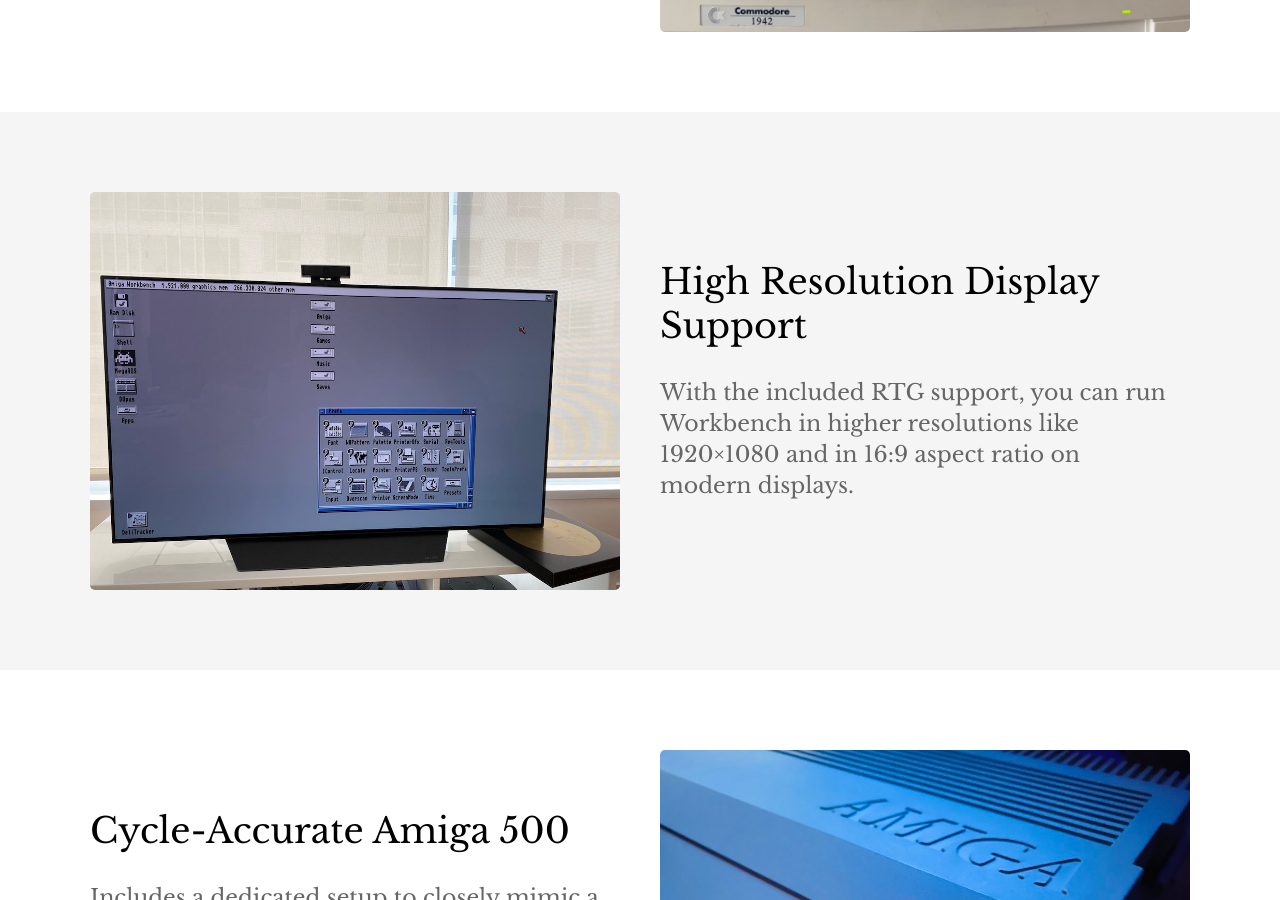
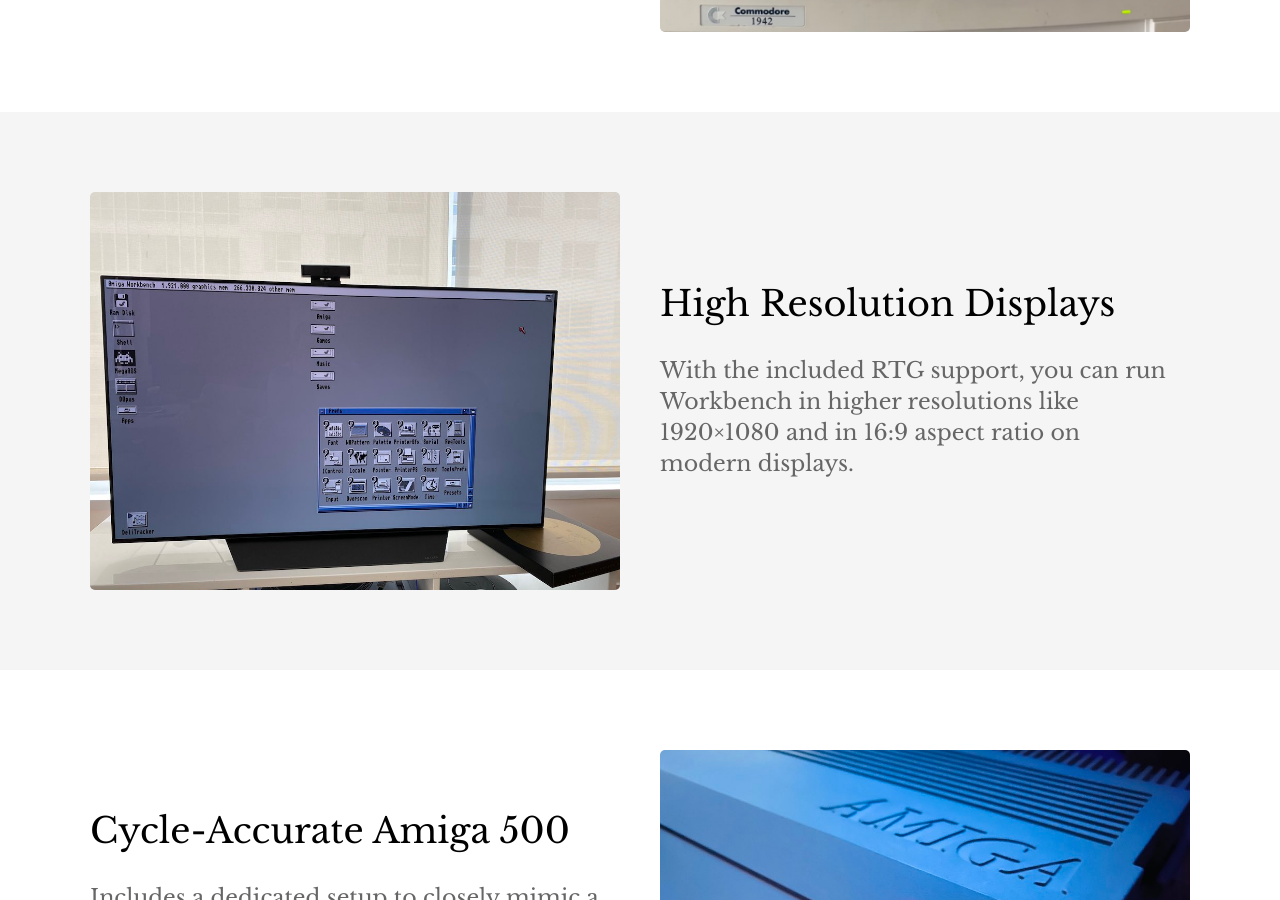
Before and after one commit to amigavision/amigavision.github.io, a Jekyll site: the page built from index.html, in a window 1280 px wide and 900 px high, scrolled down 4352 px. Built offline with Jekyll 4.4.1, drawn with Linux system fonts in a browser that asks for light colours.

Commit message:
Update index.html

```diff
--- a/index.html
+++ b/index.html
@@ -105,7 +105,7 @@
 	<section>
 		<div class="container flex">
 			<div class="text">
-				<h2>High Resolution Display Support</h2>
+				<h2>High Resolution Displays</h2>
 				<p>With the included RTG support, you can run Workbench in higher resolutions like 1920×1080 and in 16:9 aspect ratio on modern&nbsp;displays.</p>
 			</div>
 			<div class="image">
```
